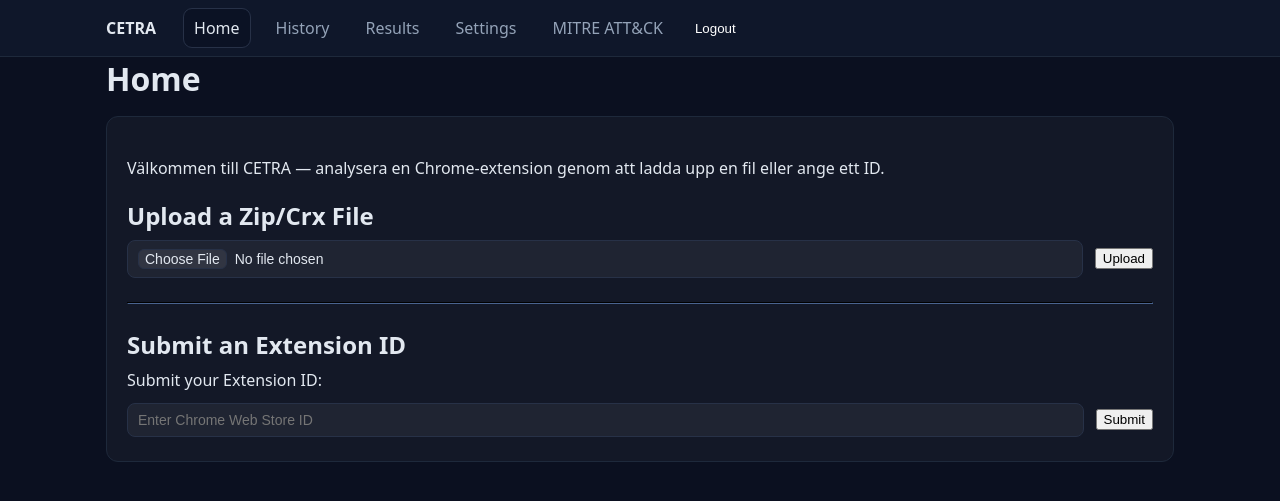
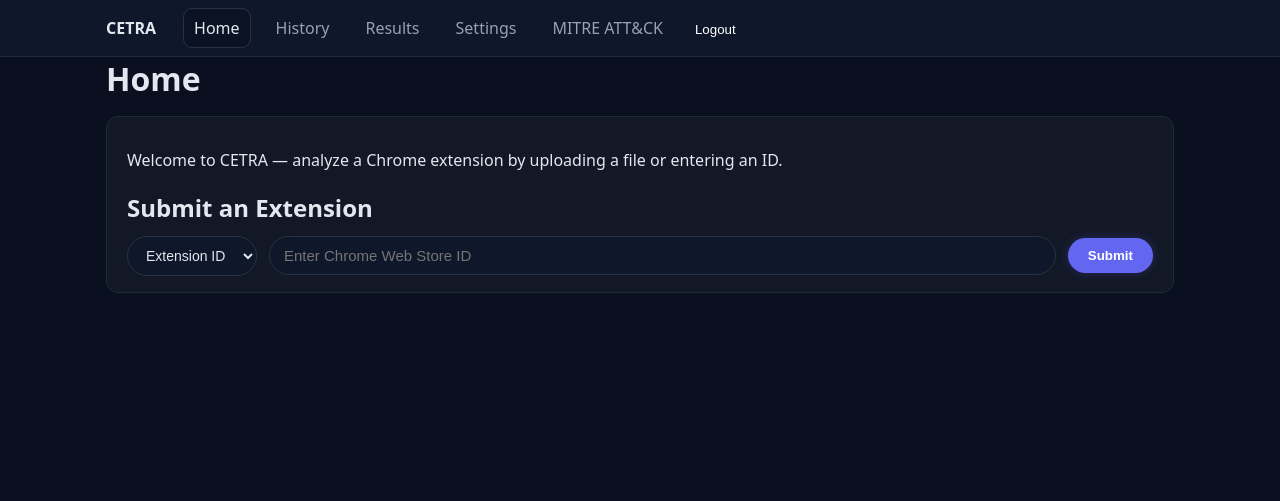
Before and after one commit to kevanoovitch/DV1512-CETRA-Codebase, a Django app: page / in a window 1280 px wide. Shown: the top 501 px of the page. Run offline with Django 5.2, Linux system fonts and the light colour scheme; the visitor is signed in with stand-in values (Sample User, id 1).

Commit message:
New homepage + site.css remake

```diff
--- a/app/static/css/site.css
+++ b/app/static/css/site.css
@@ -1,38 +1,47 @@
-:root { --bg:#0f172a; --fg:#e2e8f0; --muted:#94a3b8; --accent:#38bdf8; }
-* { box-sizing: border-box; }
-body { margin:0; font-family: system-ui, -apple-system, Segoe UI, Roboto, sans-serif; background:#0b1020; color:var(--fg); }
-.container { max-width:1100px; margin:0 auto; padding:0 16px; }
-.navbar { background:var(--bg); border-bottom:1px solid #1e293b; }
-nav { display:flex; gap:16px; align-items:center; height:56px; }
-.brand { font-weight:700; margin-right:12px; text-decoration:none; color:var(--fg); }
-.tab { text-decoration:none; color:var(--muted); padding:8px 10px; border-radius:8px; }
-.tab:hover { color:var(--fg); background:#0b1224; }
-.tab.active { color:var(--fg); background:#0b1224; outline:1px solid #273147; }
-main { padding:24px 0; }
-h1 { margin:0 0 16px; }
-
-button[name="logout_button"] {
-  color: white;
-  background-color: transparent;
-  border: none;
-  float: right;
+:root {
+  --bg: #0f172a;
+  --fg: #e2e8f0;
+  --muted: #94a3b8;
+  --accent: #6366f1; /* Indigo blue */
 }
 
+* { box-sizing: border-box; }
 
-/* ===== History table ===== */
+body {
+  margin: 0;
+  font-family: system-ui, -apple-system, Segoe UI, Roboto, sans-serif;
+  background: #0b1020;
+  color: var(--fg);
+}
+
+/* ===== Navbar ===== */
+.container { max-width: 1100px; margin: 0 auto; padding: 0 16px; }
+.navbar { background: var(--bg); border-bottom: 1px solid #1e293b; }
+nav { display: flex; gap: 16px; align-items: center; height: 56px; }
+.brand { font-weight: 700; margin-right: 12px; text-decoration: none; color: var(--fg); }
+.tab { text-decoration: none; color: var(--muted); padding: 8px 10px; border-radius: 8px; }
+.tab:hover { color: var(--fg); background: #0b1224; }
+.tab.active { color: var(--fg); background: #0b1224; outline: 1px solid #273147; }
+button[name="logout_button"] { color: white; background: transparent; border: none; margin-left: auto; }
+
+main { padding: 24px 0; }
+h1 { margin: 0 0 16px; }
+
+/* ===== Generic card ===== */
 .card {
   background: rgba(255,255,255,0.03);
   border: 1px solid #1e293b;
   border-radius: 12px;
-  padding: 12px;
+  padding: 16px 20px;
 }
 
+/* ===== History table (full version) ===== */
 .table-wrap { overflow-x: auto; }
 
 .table {
   width: 100%;
   border-collapse: collapse;
-  min-width: 760px; /* scrollar fint på små skärmar */
+  min-width: 760px;
 }
 
 .table th, .table td {
@@ -52,8 +61,9 @@
 .table tbody tr:last-child td { border-bottom: none; }
 
 .align-right { text-align: right; }
-.mono { font-family: ui-monospace, SFMono-Regular, Menlo, Consolas, monospace; font-size: 13px; color: #a3b2c5; }
+.mono { font-family: ui-monospace, Menlo, Consolas, monospace; font-size: 13px; color: #a3b2c5; }
 .name .name-main { font-weight: 600; }
+
 .badge {
   display: inline-block;
   padding: 2px 8px;
@@ -64,170 +74,193 @@
   margin-left: 8px;
 }
 
-/* Score med liten “indikator” */
+/* Score indicator */
 .score { display: inline-flex; gap: 8px; align-items: center; }
 .score-dot {
-  --s: calc((var(--score, 0) + 0) * 1%); /* 0–100 */
+  --s: calc((var(--score, 0) + 0) * 1%);
   width: 10px; height: 10px; border-radius: 9999px;
   background: radial-gradient(circle at 30% 30%, #7dd3fc, #38bdf8);
   box-shadow: 0 0 0 2px #273147 inset, 0 0 12px rgba(56,189,248,.35);
 }
 .score-text { font-weight: 700; }
 
-/* Buttons */
-.btn {
-  display: inline-flex; align-items: center; justify-content: center;
-  padding: 7px 12px;
-  border-radius: 10px;
-  border: 1px solid #273147;
-  background: rgba(255,255,255,0.06);
-  color: var(--fg); text-decoration: none; cursor: pointer;
-  transition: background .15s, border-color .15s, transform .05s;
-}
-.btn:hover { background:#0b1224; border-color:#334155; }
-.btn:active { transform: translateY(1px); }
-.btn:focus-visible { outline:2px solid var(--accent); outline-offset:2px; }
-
-.btn-sm { padding: 5px 10px; font-size: 13px; }
-.btn-outline { background: transparent; }
-.btn.disabled { opacity: .5; pointer-events: none; }
-
-/* Footer rad */
+/* Table footer */
 .table-footer {
-  margin-top: 8px; display:flex; align-items:center; justify-content:space-between;
+  margin-top: 8px;
+  display: flex;
+  align-items: center;
+  justify-content: space-between;
 }
 .table-footer .muted { color: var(--muted); font-size: 13px; }
-.pager { display:flex; gap: 8px; }
+.pager { display: flex; gap: 8px; }
 
-/* Skeleton placeholders (visas när reports saknas) */
+/* Skeleton placeholders */
 .skeleton .skeleton-bar {
-  height: 10px; border-radius: 6px;
+  height: 10px;
+  border-radius: 6px;
   background: linear-gradient(90deg, #1a2436, #223149, #1a2436);
-  background-size: 200% 100%; animation: shimmer 1.2s infinite;
+  background-size: 200% 100%;
+  animation: shimmer 1.2s infinite;
 }
 .skeleton .w-60 { width: 160px; }
 .skeleton .w-40 { width: 120px; }
 .skeleton .w-30 { width: 90px; }
 .skeleton .w-15 { width: 40px; }
 .skeleton .skeleton-chip {
-  display:inline-block; width: 70px; height: 18px; border-radius: 9999px; margin-top: 6px;
+  display:inline-block;
+  width: 70px;
+  height: 18px;
+  border-radius: 9999px;
+  margin-top: 6px;
   background: linear-gradient(90deg, #1a2436, #223149, #1a2436);
-  background-size: 200% 100%; animation: shimmer 1.2s infinite;
-}
-@keyframes shimmer { 0%{background-position:0% 0} 100%{background-position:200% 0} }
-
-/* Responsiv polish */
-@media (max-width: 640px) {
-  .table { min-width: 600px; } /* fortsätt scrolla horisontellt */
+  background-size: 200% 100%;
+  animation: shimmer 1.2s infinite;
 }
 
+@keyframes shimmer {
+  0% { background-position: 0% 0; }
+  100% { background-position: 200% 0; }
+}
+
+/* Buttons */
+.btn {
+  display: inline-flex; align-items: center; justify-content: center;
+  padding: 7px 12px; border-radius: 10px;
+  border: 1px solid #273147; background: rgba(255,255,255,0.06);
+  color: var(--fg); text-decoration: none; cursor: pointer;
+  transition: background .15s, border-color .15s, transform .05s;
+}
+.btn:hover { background:#0b1224; border-color:#334155; }
+.btn-sm { padding: 5px 10px; font-size: 13px; }
+.btn-outline { background: transparent; }
 
 /* ===== Report Page ===== */
-.report-card { padding: 16px 20px; }
-
 .report-header {
   display:flex; justify-content:space-between; align-items:center;
   flex-wrap:wrap; gap:16px;
 }
-
-.report-main h2 { margin:0; font-size: 22px; font-weight:700; color:var(--fg); }
+.report-main h2 { margin:0; font-size:22px; font-weight:700; color:var(--fg); }
 .report-meta { display:flex; flex-direction:column; gap:4px; color:var(--muted); font-size:14px; }
-
 .report-score { display:flex; flex-direction:column; align-items:center; gap:8px; }
 .score-circle {
   width:60px; height:60px; border-radius:50%;
-  background: radial-gradient(circle at 30% 30%, #38bdf8, #0ea5e9);
+  background: radial-gradient(circle at 30% 30%, var(--accent), #4f46e5);
   display:flex; align-items:center; justify-content:center;
   font-weight:700; font-size:20px; color:white;
-  box-shadow: 0 0 12px rgba(56,189,248,0.4);
+  box-shadow: 0 0 12px rgba(99,102,241,0.4);
 }
 .verdict {
-  font-size:13px; font-weight:600;
-  text-transform:capitalize;
-  padding:2px 8px; border-radius:9999px;
-  border:1px solid #273147;
+  font-size:13px; font-weight:600; text-transform:capitalize;
+  padding:2px 8px; border-radius:9999px; border:1px solid #273147;
 }
 .verdict.malicious { color:#f87171; border-color:#b91c1c; }
 .verdict.suspicious { color:#facc15; border-color:#a16207; }
 .verdict.benign { color:#4ade80; border-color:#166534; }
 
-.report-section { margin-top:24px; }
-.report-section h3 { margin-bottom:8px; color:var(--fg); }
+/* ===== Home / Submit Section ===== */
+.submit-section { margin-top: 16px; }
+.submit-section h2 { margin-bottom: 12px; }
 
-.report-list { list-style:disc inside; color:var(--fg); margin:0; padding:0 16px; }
-.muted { color: var(--muted); }
+.submit-form { display: flex; flex-direction: column; gap: 12px; }
 
-.report-footer {
-  display:flex; align-items:center; justify-content:space-between;
-  margin-top:20px; font-size:14px;
+.submit-row {
+  display: flex; flex-wrap: wrap; gap: 12px;
+  align-items: center; justify-content: space-between;
 }
 
-@media (max-width:640px) {
-  .report-header { flex-direction:column; align-items:flex-start; }
-  .report-score { flex-direction:row; gap:12px; }
+/* Dropdown */
+.select-input {
+  background: var(--bg);
+  color: var(--fg);
+  border: 1px solid #273147;
+  border-radius: 9999px;
+  padding: 10px 14px;
+  font-size: 14px;
+  cursor: pointer;
+  transition: background .15s, border-color .15s;
+}
+.select-input:hover,
+.select-input:focus {
+  background: #1e293b;
+  border-color: var(--accent);
+  outline: none;
 }
 
-/* ===== Home page styling (matchar History & Report) ===== */
-.home-card {
-  padding: 24px 20px;
+/* Textfält */
+input[type="text"] {
+  flex: 1;
+  background: var(--bg);
+  border: 1px solid #273147;
+  color: var(--fg);
+  padding: 10px 14px;
+  border-radius: 9999px;
+  font-size: 15px;
+  transition: border-color .15s, background .15s;
+}
+input[type="text"]:focus {
+  border-color: var(--accent);
+  background: #1e293b;
+  outline: none;
 }
 
-.upload-section, .id-section {
-  margin-top: 16px;
+/* File input */
+.file-input {
+  flex: 1;
+  padding: 9px 12px;
+  border-radius: 9999px;
+  border: 1px dashed #334155;
+  background: var(--bg);
+  color: var(--fg);
+  cursor: pointer;
+  transition: background .15s, border-color .15s;
+}
+.file-input:hover {
+  background: #1e293b;
+  border-color: var(--accent);
+}
+.file-input::file-selector-button {
+  border: none;
+  border-radius: 9999px;
+  padding: 8px 16px;
+  margin-right: 10px;
+  background: var(--accent);
+  color: #fff;
+  font-weight: 600;
+  cursor: pointer;
+  transition: background .15s, transform .1s;
+}
+.file-input::file-selector-button:hover {
+  background: #4f46e5;
+  transform: translateY(-1px);
 }
 
-.upload-section h2, .id-section h2 {
-  margin-bottom: 8px;
-  color: var(--fg);
+/* Submit button */
+.btn-accent {
+  background: var(--accent);
+  color: #fff;
+  font-weight: 600;
+  border: none;
+  padding: 10px 20px;
+  border-radius: 9999px;
+  box-shadow: 0 0 10px rgba(99,102,241,0.25);
+  transition: background .15s, transform .1s, box-shadow .15s;
+}
+.btn-accent:hover {
+  background: #4f46e5;
+  box-shadow: 0 0 12px rgba(99,102,241,0.4);
+  transform: translateY(-1px);
+}
+.btn-accent:active {
+  transform: translateY(1px);
+  box-shadow: 0 0 6px rgba(99,102,241,0.2);
 }
 
-.upload-form, .id-form {
-  display: flex;
-  flex-direction: column;
-  gap: 12px;
+/* Alerts */
+.success { color: #4ade80; margin-top: 8px; }
+.error { color: #f87171; margin-top: 8px; }
+
+@media (max-width: 640px) {
+  .table { min-width: 600px; }
+  .report-header { flex-direction: column; align-items: flex-start; }
+  .report-score { flex-direction: row; gap: 12px; }
 }
-
-.upload-row {
-  display: flex;
-  flex-wrap: wrap;
-  gap: 12px;
-  align-items: center;
-}
-
-.upload-row input[type="file"],
-.upload-row input[type="text"] {
-  flex: 1;
-  color: var(--fg);
-  background: rgba(255,255,255,0.05);
-  border: 1px solid #273147;
-  padding: 8px 10px;
-  border-radius: 8px;
-  font-size: 14px;
-}
-
-.upload-row input[type="file"]::-webkit-file-upload-button {
-  color: var(--fg);
-  background: rgba(255,255,255,0.08);
-  border: 1px solid #273147;
-  border-radius: 6px;
-  cursor: pointer;
-  margin-right: 8px;
-  transition: background .15s;
-}
-.upload-row input[type="file"]::-webkit-file-upload-button:hover {
-  background: #0b1224;
-}
-
-.success {
-  color: #4ade80;
-  margin-top: 8px;
-}
-.error {
-  color: #f87171;
-  margin-top: 8px;
-}
-
-.home-card hr {
-  margin: 24px 0;
-  border-color: #1e293b;
-}
--- a/app/templates/home.html
+++ b/app/templates/home.html
@@ -5,16 +5,26 @@
 <h1>Home</h1>
 
 <div class="card home-card">
-  <p>Välkommen till CETRA — analysera en Chrome-extension genom att ladda upp en fil eller ange ett ID.</p>
+  <p>Welcome to CETRA — analyze a Chrome extension by uploading a file or entering an ID.</p>
 
-  <!-- 🔹 Upload section -->
-  <div class="upload-section">
-    <h2>Upload a Zip/Crx File</h2>
-    <form action="{% url 'home' %}" method="post" enctype="multipart/form-data" class="upload-form">
+  <div class="submit-section">
+    <h2>Submit an Extension</h2>
+    <form action="{% url 'home' %}" method="post" enctype="multipart/form-data" class="submit-form">
       {% csrf_token %}
-      <div class="upload-row">
-        <input type="file" name="myUploadedFile" accept=".zip,.crx" required>
-        <button type="submit" class="btn-pill">Upload</button>
+      <div class="submit-row">
+
+        <!-- dropdown med ID som standard -->
+        <select name="submit_type" class="select-input" required>
+          <option value="id" selected>Extension ID</option>
+          <option value="zip">ZIP File</option>
+          <option value="crx">CRX File</option>
+        </select>
+
+        <!-- textfält + filfält (växlar med JS) -->
+        <input type="text" name="submission_value" placeholder="Enter Chrome Web Store ID" required>
+        <input type="file" name="submission_file" accept=".zip,.crx" class="file-input">
+
+        <button type="submit" class="btn-pill btn-accent">Submit</button>
       </div>
     </form>
 
@@ -29,20 +39,28 @@
       <p class="error">{{ error }}</p>
     {% endif %}
   </div>
+</div>
 
-  <hr>
+<script>
+  const select = document.querySelector('.select-input');
+  const textField = document.querySelector('input[name="submission_value"]');
+  const fileField = document.querySelector('input[name="submission_file"]');
 
-  <!-- 🔹 Extension ID section -->
-  <div class="id-section">
-    <h2>Submit an Extension ID</h2>
-    <form action="{% url 'home' %}" method="post" class="id-form">
-      {% csrf_token %}
-      <label for="mytext">Submit your Extension ID:</label>
-      <div class="upload-row">
-        <input type="text" id="mytext" name="mytext" placeholder="Enter Chrome Web Store ID" required>
-        <button type="submit" class="btn-pill">Submit</button>
-      </div>
-    </form>
-  </div>
-</div>
+  function toggleInputs() {
+    if (select.value === 'id') {
+      textField.style.display = 'block';
+      fileField.style.display = 'none';
+      textField.required = true;
+      fileField.required = false;
+    } else {
+      textField.style.display = 'none';
+      fileField.style.display = 'block';
+      textField.required = false;
+      fileField.required = true;
+    }
+  }
+
+  toggleInputs();
+  select.addEventListener('change', toggleInputs);
+</script>
 {% endblock %}
--- a/app/views.py
+++ b/app/views.py
@@ -12,35 +12,56 @@
     uploaded_file_url = None
     error = None
 
-    if request.method == "POST" and request.FILES.get("myUploadedFile"):
-        myuploadedfile = request.FILES["myUploadedFile"]
+    if request.method == "POST":
+        submit_type = request.POST.get("submit_type")
+        fs = FileSystemStorage()
 
-        name = myuploadedfile.name.lower()
-        if not (name.endswith(".zip") or name.endswith(".crx")):
-            error = "Please upload a valid .zip or .crx file."
-            return render(request, "home.html", {"uploaded_file_url": uploaded_file_url, "error": error})
+        # --- 🔹 Case 1: ZIP eller CRX uppladdning ---
+        if submit_type in ["zip", "crx"]:
+            upload = request.FILES.get("submission_file")
+            if not upload:
+                error = f"Please select a valid .{submit_type} file."
+                return render(request, "home.html", {"error": error})
 
-        fs = FileSystemStorage()
-        filename = fs.save(myuploadedfile.name, myuploadedfile)
-        uploaded_file_url = fs.url(filename)
+            name = upload.name.lower()
+            if submit_type == "zip" and not name.endswith(".zip"):
+                error = "Uploaded file must be a .zip file."
+                return render(request, "home.html", {"error": error})
+            if submit_type == "crx" and not name.endswith(".crx"):
+                error = "Uploaded file must be a .crx file."
+                return render(request, "home.html", {"error": error})
 
-        return render(request, "home.html", {"uploaded_file_url": uploaded_file_url, "error": None})
+            filename = fs.save(upload.name, upload)
+            uploaded_file_url = fs.url(filename)
+            return render(request, "home.html", {
+                "uploaded_file_url": uploaded_file_url,
+                "error": None
+            })
 
-    if request.method == "POST":
-        webstore_id = (request.POST.get("mytext") or request.POST.get("webstore_id") or "").strip()
-        if webstore_id:
+        # --- 🔹 Case 2: Webstore ID ---
+        elif submit_type == "id":
+            webstore_id = (request.POST.get("submission_value") or "").strip()
+            if not webstore_id:
+                error = "Please enter an Extension ID."
+                return render(request, "home.html", {"error": error})
+
             if not (len(webstore_id) == 32 and webstore_id.isalpha() and webstore_id.islower()):
                 error = "Webstore ID must be 32 lowercase letters (a–z)."
-                return render(request, "home.html", {"uploaded_file_url": None, "error": error})
+                return render(request, "home.html", {"error": error})
 
-            fs = FileSystemStorage()
             txt_name = "webstore_id.txt"
             if fs.exists(txt_name):
                 fs.delete(txt_name)
             fs.save(txt_name, ContentFile(webstore_id + "\n"))
 
-            return render(request, "home.html", {"uploaded_file_url": None, "error": None})
+            return render(request, "home.html", {"error": None})
 
+        # --- 🔹 Case 3: okänd typ ---
+        else:
+            error = "Invalid submission type."
+            return render(request, "home.html", {"error": error})
+
+    # GET-förfrågan: bara visa sidan
     return render(request, "home.html")
 
 @login_required
```
